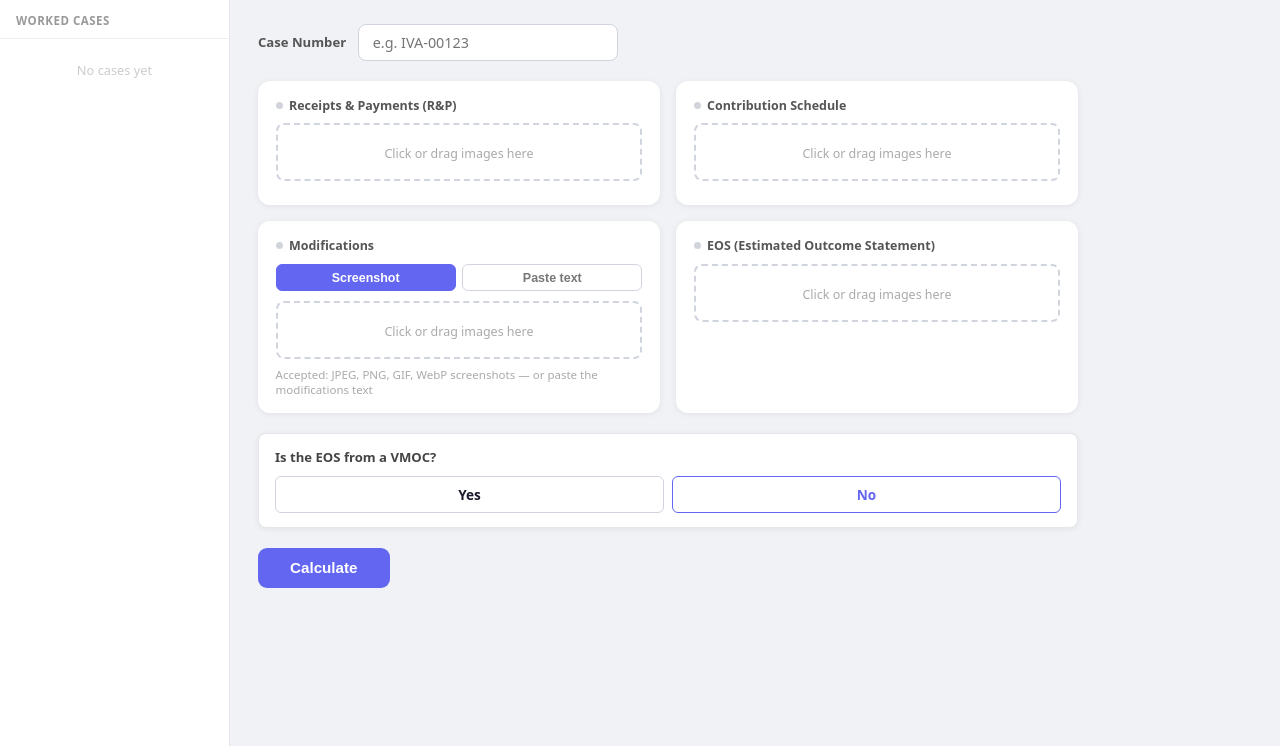
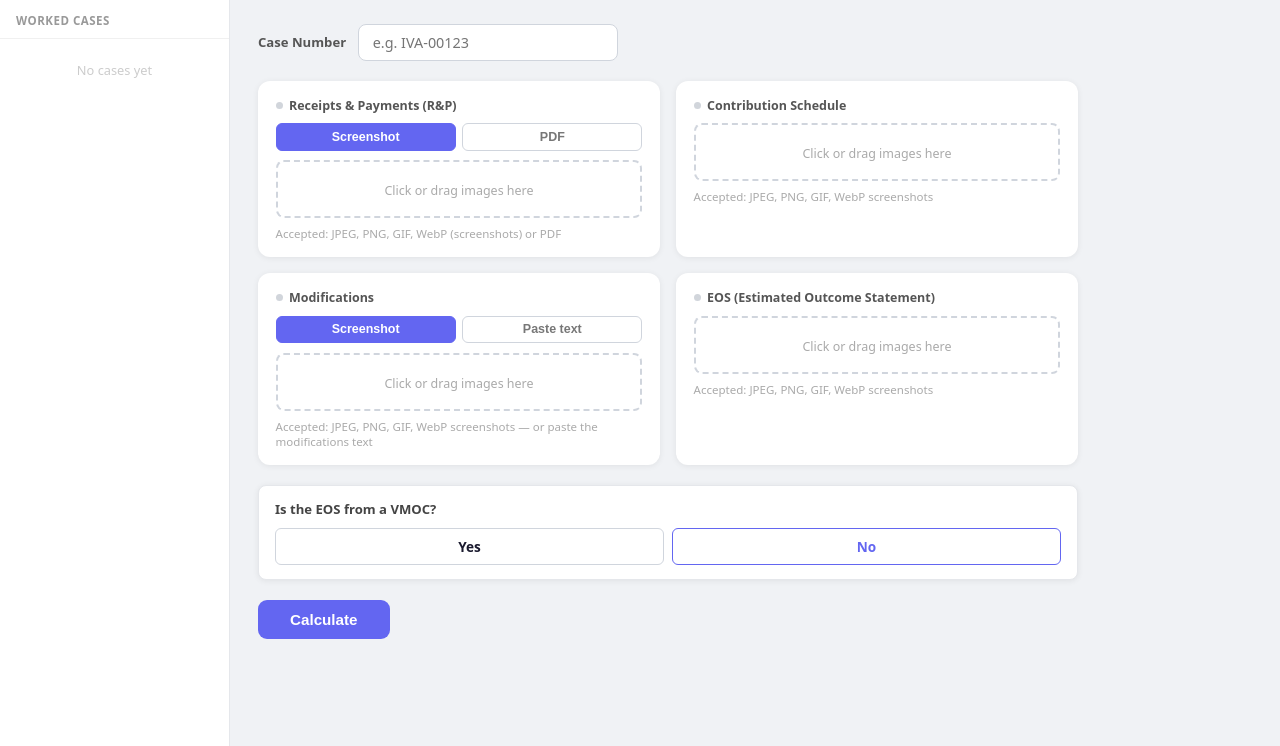
Before and after one commit to elliottplat/ivaautomation, a Flask app: page /terminations in a window 1280 px wide. Shown: the part 54-800 px from the top of the page. Run offline with Flask 3, Linux system fonts and the light colour scheme; the visitor is signed in with stand-in values (Sample User, id 1); data that the repository does not hold is empty; some libraries are stand-ins or nearby versions.

Commit message:
feat(terminations): R&P PDF mode toggle + helper text on all cards
- R&P card now has Screenshot/PDF toggle; PDF mode uses a separate
  <input accept=".pdf"> wired into fileMap['rp'] so dot and validation
  both work; setRpMode() clears the opposite mode's files on switch
- Helper text added to R&P, Contribution Schedule, EOS, VMOC Mods
  and Modifications cards showing accepted file types
- Frontend submit handler already validates all four mandatory fields
  (committed with paste-text feature); backend mandatory validation
  also already in place

https://claude.ai/code/session_015kKRSRDJEpGxPEiX44iKdi

```diff
--- a/templates/terminations.html
+++ b/templates/terminations.html
@@ -339,11 +339,25 @@
 
           <div class="card">
             <div class="slot-label"><span class="dot" id="dot-rp"></span>Receipts &amp; Payments (R&amp;P)</div>
-            <div class="upload-area" id="area-rp">
-              <span class="area-text">Click or drag images here</span>
-              <input type="file" name="rp" id="inp-rp" accept="image/*" multiple />
+            <div class="input-mode-toggle">
+              <button type="button" class="mode-btn active" id="rp-btn-screenshot" onclick="setRpMode('screenshot')">Screenshot</button>
+              <button type="button" class="mode-btn" id="rp-btn-pdf" onclick="setRpMode('pdf')">PDF</button>
             </div>
-            <div class="file-list" id="list-rp"></div>
+            <div id="rp-screenshot-area">
+              <div class="upload-area" id="area-rp">
+                <span class="area-text">Click or drag images here</span>
+                <input type="file" name="rp" id="inp-rp" accept="image/*" multiple />
+              </div>
+              <div class="file-list" id="list-rp"></div>
+            </div>
+            <div id="rp-pdf-area" style="display:none;">
+              <div class="upload-area" id="area-rp-pdf">
+                <span class="area-text">Click or drag PDF here</span>
+                <input type="file" name="rp" id="inp-rp-doc" accept=".pdf,application/pdf" />
+              </div>
+              <div class="file-list" id="list-rp-pdf"></div>
+            </div>
+            <p class="upload-helper">Accepted: JPEG, PNG, GIF, WebP (screenshots) or PDF</p>
           </div>
 
           <div class="card">
@@ -353,6 +367,7 @@
               <input type="file" name="contribution_schedule" id="inp-contribution_schedule" accept="image/*" multiple />
             </div>
             <div class="file-list" id="list-contribution_schedule"></div>
+            <p class="upload-helper">Accepted: JPEG, PNG, GIF, WebP screenshots</p>
           </div>
 
           <div class="card">
@@ -379,6 +394,7 @@
               <input type="file" name="eos" id="inp-eos" accept="image/*" multiple />
             </div>
             <div class="file-list" id="list-eos"></div>
+            <p class="upload-helper">Accepted: JPEG, PNG, GIF, WebP screenshots</p>
           </div>
 
         </div>
@@ -424,6 +440,7 @@
               <input type="file" name="vmoc_modifications" id="inp-vmoc_modifications" accept="image/*" multiple />
             </div>
             <div class="file-list" id="list-vmoc_modifications"></div>
+            <p class="upload-helper">Accepted: JPEG, PNG, GIF, WebP screenshots</p>
           </div>
 
         </div><!-- /vmoc-questions -->
@@ -867,6 +884,34 @@
     refreshSlot(slot);
   });
 
+  // ── R&P mode toggle (Screenshot / PDF) ───────────────────────────────────
+  function setRpMode(mode) {
+    document.getElementById('rp-screenshot-area').style.display = mode === 'screenshot' ? '' : 'none';
+    document.getElementById('rp-pdf-area').style.display        = mode === 'pdf'        ? '' : 'none';
+    document.getElementById('rp-btn-screenshot').classList.toggle('active', mode === 'screenshot');
+    document.getElementById('rp-btn-pdf').classList.toggle('active', mode === 'pdf');
+    // Clear the other mode's files when switching
+    if (mode === 'screenshot') fileMap['rp-pdf'] = [];
+    else fileMap['rp'] = [];
+    refreshSlot('rp');
+  }
+  // Wire PDF input into fileMap so dot fills and validation works
+  const rpPdfInput = document.getElementById('inp-rp-doc');
+  const rpPdfArea  = document.getElementById('area-rp-pdf');
+  rpPdfArea.addEventListener('click', e => { if (e.target !== rpPdfInput) rpPdfInput.click(); });
+  rpPdfInput.addEventListener('change', () => {
+    fileMap['rp'] = [...rpPdfInput.files];
+    rpPdfInput.value = '';
+    refreshSlot('rp');
+  });
+  rpPdfArea.addEventListener('dragover', e => { e.preventDefault(); rpPdfArea.classList.add('drag'); });
+  rpPdfArea.addEventListener('dragleave', () => rpPdfArea.classList.remove('drag'));
+  rpPdfArea.addEventListener('drop', e => {
+    e.preventDefault(); rpPdfArea.classList.remove('drag');
+    fileMap['rp'] = [...e.dataTransfer.files];
+    refreshSlot('rp');
+  });
+
   // ── Paste-text mode toggle for Modifications ─────────────────────────────
   function setTermModsMode(mode) {
     document.getElementById('term-mods-screenshot-area').style.display = mode === 'screenshot' ? '' : 'none';
```
